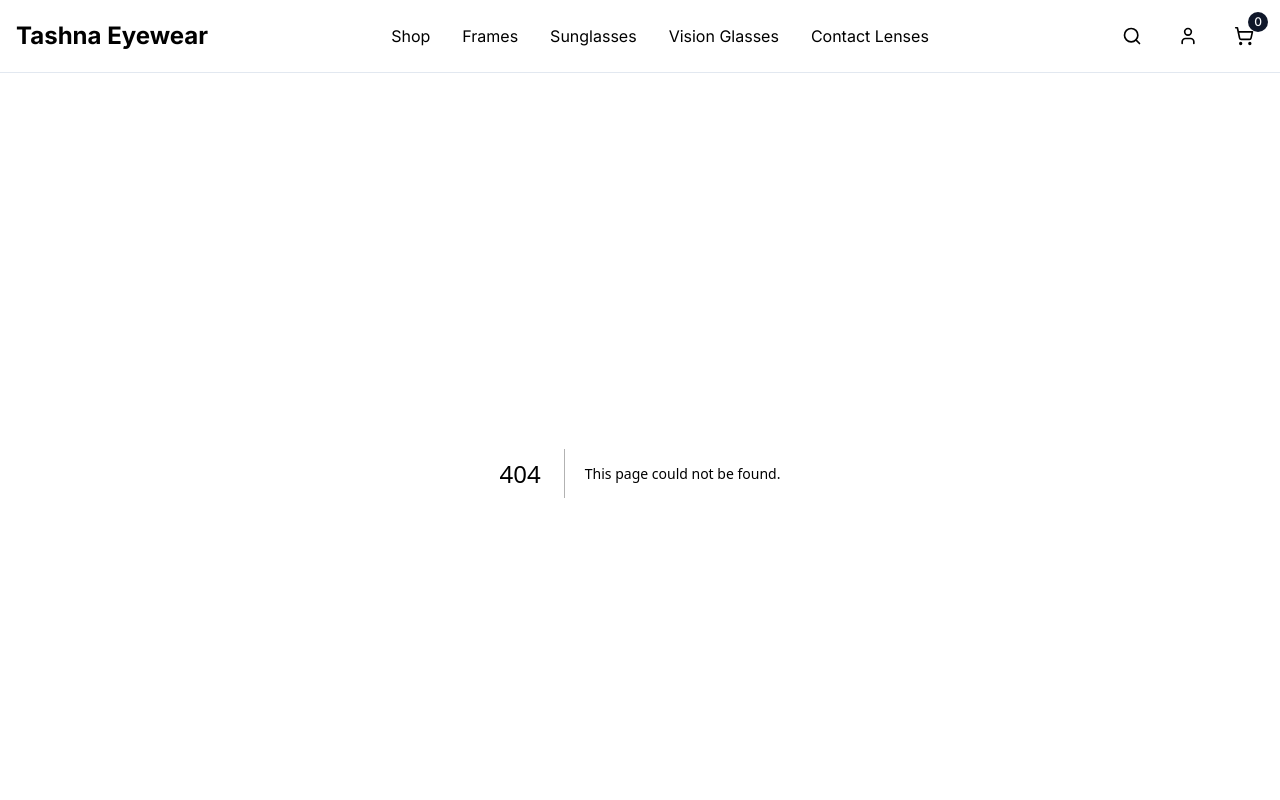
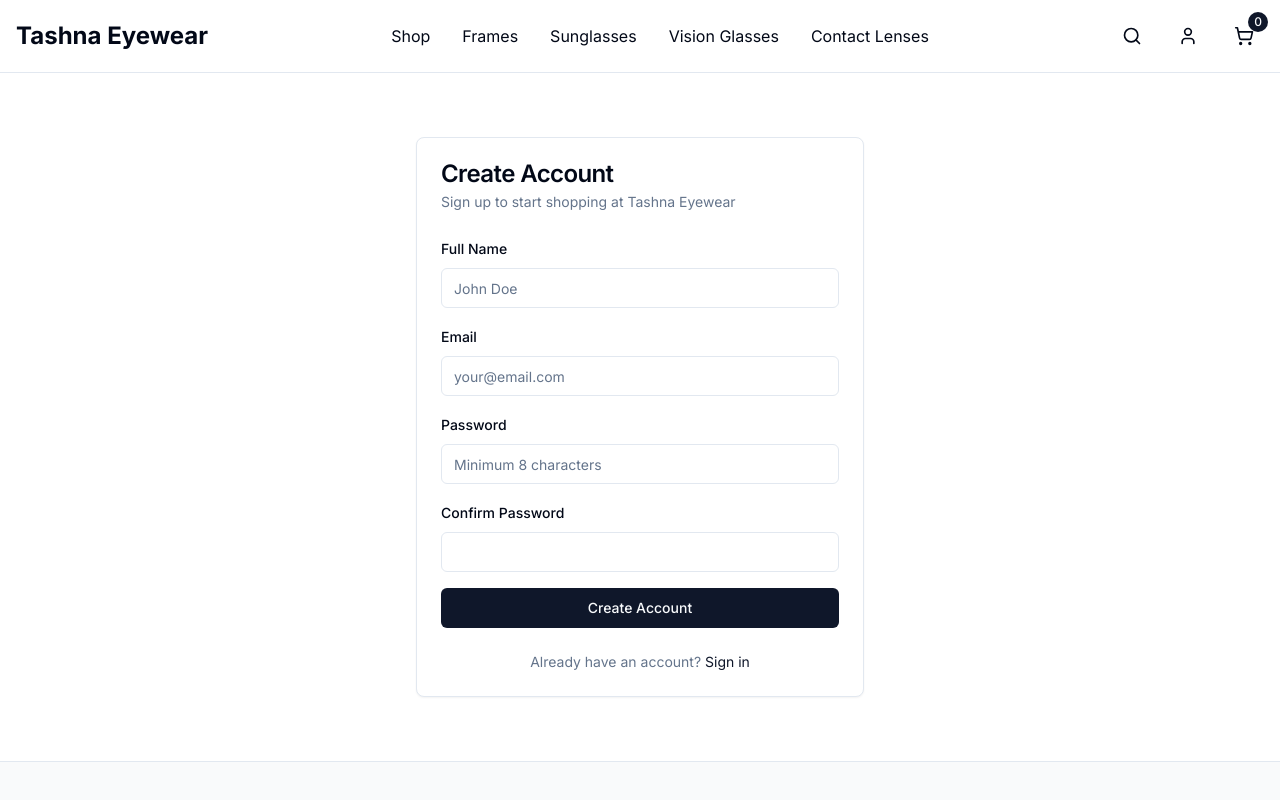
Before and after one commit to Alitahir1900/Tashna_Eyewear, a Next.js app: page /register in a window 1280 px wide. Before the commit this address had no page. Shown: the top 800 px of the page. Built offline with nearby package versions, Linux system fonts and the light colour scheme.

Commit message:
Auto-commit: Agent tool execution

```diff
--- /dev/null
+++ b/src/app/(auth)/register/page.tsx
@@ -0,0 +1,145 @@
+"use client";
+
+import { useState } from "react";
+import { useRouter } from "next/navigation";
+import Link from "next/link";
+import { Button } from "@/components/ui/button";
+import { Input } from "@/components/ui/input";
+import { Label } from "@/components/ui/label";
+import { Card, CardContent, CardDescription, CardHeader, CardTitle } from "@/components/ui/card";
+
+export default function RegisterPage() {
+  const router = useRouter();
+  const [formData, setFormData] = useState({
+    name: "",
+    email: "",
+    password: "",
+    confirmPassword: "",
+  });
+  const [error, setError] = useState("");
+  const [loading, setLoading] = useState(false);
+
+  const handleSubmit = async (e: React.FormEvent) => {
+    e.preventDefault();
+    setError("");
+
+    if (formData.password !== formData.confirmPassword) {
+      setError("Passwords do not match");
+      return;
+    }
+
+    if (formData.password.length < 8) {
+      setError("Password must be at least 8 characters");
+      return;
+    }
+
+    setLoading(true);
+
+    try {
+      const response = await fetch("/api/auth/register", {
+        method: "POST",
+        headers: { "Content-Type": "application/json" },
+        body: JSON.stringify({
+          name: formData.name,
+          email: formData.email,
+          password: formData.password,
+        }),
+      });
+
+      const data = await response.json();
+
+      if (!response.ok) {
+        setError(data.error || "Registration failed");
+        return;
+      }
+
+      router.push("/login?registered=true");
+    } catch (error) {
+      setError("An error occurred. Please try again.");
+    } finally {
+      setLoading(false);
+    }
+  };
+
+  return (
+    <div className="container mx-auto px-4 py-16">
+      <div className="max-w-md mx-auto">
+        <Card>
+          <CardHeader>
+            <CardTitle>Create Account</CardTitle>
+            <CardDescription>Sign up to start shopping at Tashna Eyewear</CardDescription>
+          </CardHeader>
+          <CardContent>
+            <form onSubmit={handleSubmit} className="space-y-4">
+              {error && (
+                <div className="p-3 text-sm text-destructive bg-destructive/10 rounded-md">
+                  {error}
+                </div>
+              )}
+
+              <div className="space-y-2">
+                <Label htmlFor="name">Full Name</Label>
+                <Input
+                  id="name"
+                  type="text"
+                  placeholder="John Doe"
+                  value={formData.name}
+                  onChange={(e) => setFormData({ ...formData, name: e.target.value })}
+                  required
+                />
+              </div>
+
+              <div className="space-y-2">
+                <Label htmlFor="email">Email</Label>
+                <Input
+                  id="email"
+                  type="email"
+                  placeholder="your@email.com"
+                  value={formData.email}
+                  onChange={(e) => setFormData({ ...formData, email: e.target.value })}
+                  required
+                />
+              </div>
+
+              <div className="space-y-2">
+                <Label htmlFor="password">Password</Label>
+                <Input
+                  id="password"
+                  type="password"
+                  placeholder="Minimum 8 characters"
+                  value={formData.password}
+                  onChange={(e) => setFormData({ ...formData, password: e.target.value })}
+                  required
+                />
+              </div>
+
+              <div className="space-y-2">
+                <Label htmlFor="confirmPassword">Confirm Password</Label>
+                <Input
+                  id="confirmPassword"
+                  type="password"
+                  value={formData.confirmPassword}
+                  onChange={(e) => setFormData({ ...formData, confirmPassword: e.target.value })}
+                  required
+                />
+              </div>
+
+              <Button type="submit" className="w-full" disabled={loading}>
+                {loading ? "Creating account..." : "Create Account"}
+              </Button>
+            </form>
+
+            <div className="mt-6 text-center text-sm">
+              <p className="text-muted-foreground">
+                Already have an account?{" "}
+                <Link href="/login" className="text-primary hover:underline">
+                  Sign in
+                </Link>
+              </p>
+            </div>
+          </CardContent>
+        </Card>
+      </div>
+    </div>
+  );
+}
```
